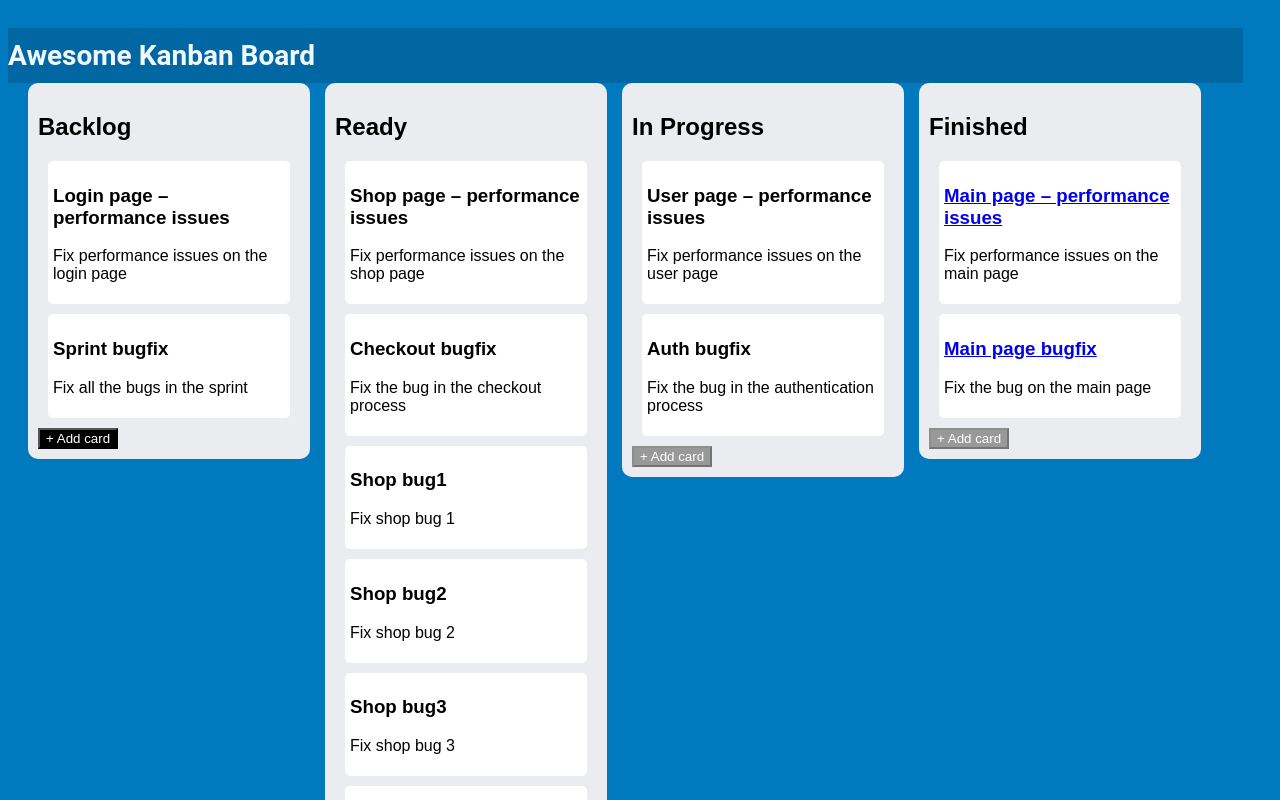
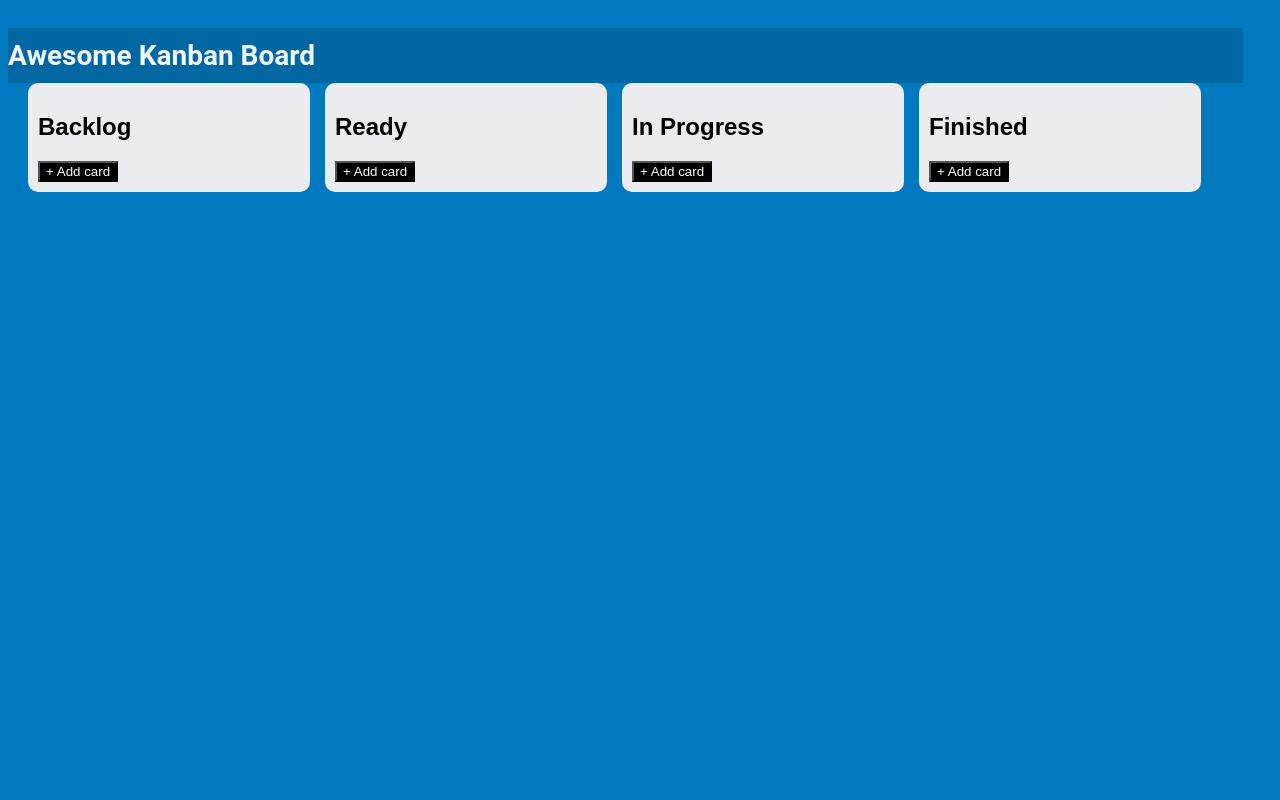
Before and after one commit to Youppi1989/Kanban-board, a React (Create React App) app: page / in a window 1280 px wide. Shown: the top 800 px of the page. Built offline with nearby package versions, Linux system fonts and the light colour scheme.

Commit message:
inprogress

```diff
--- a/src/App.js
+++ b/src/App.js
@@ -1,5 +1,5 @@
-import React from "react";
-import { BrowserRouter as Router, Route } from "react-router-dom";
+import React, { useState, useEffect } from "react";
+import { BrowserRouter as Router, Route, Link } from "react-router-dom";
 
 import "./App.css";
 import Backlog from "./components/Backlog.js";
@@ -9,6 +9,35 @@ import Finished from "./components/Finished.js";
 import TaskDetail from "./components/TaskDetail.js";
 
 const App = () => {
+  const [tasks, setTasks] = useState([]);
+
+  useEffect(() => {
+    const storedTasks = JSON.parse(localStorage.getItem("tasks"));
+    if (storedTasks) {
+      setTasks(storedTasks);
+    }
+  }, []);
+
+  useEffect(() => {
+    localStorage.setItem("tasks", JSON.stringify(tasks));
+  }, [tasks]);
+
+  const handleAddTask = (task, type) => {
+    setTasks((prevTasks) => [...prevTasks, { ...task, type }]);
+  };
+
+  const handleMoveTask = (taskId, target) => {
+    setTasks((prevTasks) =>
+      prevTasks.map((task) =>
+        task.id === taskId ? { ...task, type: target } : task
+      )
+    );
+  };
+
+  const handleDeleteTask = (taskId) => {
+    setTasks((prevTasks) => prevTasks.filter((task) => task.id !== taskId));
+  };
+
   return (
     <Router>
       <div className="container">
@@ -18,25 +47,42 @@ const App = () => {
         <div className="row-container">
           <div className="flex-item">
             <div className="column">
-              <Backlog />
+              <Backlog
+                tasks={tasks.filter((task) => task.type === "backlog")}
+                onAddTask={handleAddTask}
+              />
             </div>
           </div>
           <div className="flex-item">
             <div className="column">
-              <Ready />
+              <Ready
+                tasks={tasks.filter((task) => task.type === "ready")}
+                onAddTask={handleAddTask}
+                onMoveTask={handleMoveTask}
+              />
             </div>
           </div>
           <div className="flex-item">
             <div className="column">
-              <InProgress />
+              <InProgress
+                tasks={tasks.filter((task) => task.type === "inProgress")}
+                onAddTask={handleAddTask}
+                onMoveTask={handleMoveTask}
+              />
             </div>
           </div>
           <div className="flex-item">
             <div className="column">
-              <Finished />
+              <Finished
+                tasks={tasks.filter((task) => task.type === "finished")}
+                onAddTask={handleAddTask}
+                onMoveTask={handleMoveTask}
+                onDeleteTask={handleDeleteTask}
+              />
             </div>
           </div>
         </div>
+        <Route path="/tasks/:taskId" component={TaskDetail} />
       </div>
     </Router>
   );
--- a/src/components/Backlog.js
+++ b/src/components/Backlog.js
@@ -1,27 +1,8 @@
 import React, { useState } from "react";
 
-const Backlog = () => {
-  const [backlogTasks, setBacklogTasks] = useState([]);
+const Backlog = ({ tasks, onAddTask }) => {
   const [newTaskName, setNewTaskName] = useState("");
   const [isAddingTask, setIsAddingTask] = useState(false);
-
-  const dataMock = [
-    {
-      title: "backlog",
-      issues: [
-        {
-          id: "12345",
-          name: "Login page – performance issues",
-          description: "Fix performance issues on the login page",
-        },
-        {
-          id: "54321",
-          name: "Sprint bugfix",
-          description: "Fix all the bugs in the sprint",
-        },
-      ],
-    },
-  ];
 
   const handleAddCard = () => {
     setIsAddingTask(true);
@@ -38,7 +19,7 @@ const Backlog = () => {
         name: newTaskName,
         description: "",
       };
-      setBacklogTasks((prevTasks) => [...prevTasks, newTask]);
+      onAddTask(newTask, "backlog");
     }
     setNewTaskName("");
     setIsAddingTask(false);
@@ -47,13 +28,7 @@ const Backlog = () => {
   return (
     <div>
       <h2>Backlog</h2>
-      {backlogTasks.map((task) => (
-        <div className="card" key={task.id}>
-          <h3>{task.name}</h3>
-          <p>{task.description || "This task has no description"}</p>
-        </div>
-      ))}
-      {dataMock[0].issues.map((task) => (
+      {tasks.map((task) => (
         <div className="card" key={task.id}>
           <h3>{task.name}</h3>
           <p>{task.description || "This task has no description"}</p>
--- a/src/components/Finished.js
+++ b/src/components/Finished.js
@@ -1,73 +1,60 @@
 import React, { useState } from "react";
 import { Link } from "react-router-dom";
 
-const Finished = () => {
-  const [finishedTasks, setFinishedTasks] = useState([]);
-  const [inProgressTasks, setInProgressTasks] = useState([]);
-
-  const dataMock = [
-    {
-      title: "ready",
-      issues: [
-        {
-          id: "98765",
-          name: "Main page – performance issues",
-          description: "Fix performance issues on the main page",
-        },
-        {
-          id: "98766",
-          name: "Main page bugfix",
-          description: "Fix the bug on the main page",
-        },
-      ],
-    },
-  ];
+const Finished = ({ tasks, onAddTask, onMoveTask, onDeleteTask }) => {
+  const [newTaskName, setNewTaskName] = useState("");
+  const [isAddingTask, setIsAddingTask] = useState(false);
 
   const handleAddCard = () => {
-    if (inProgressTasks.length === 0) {
-      return;
+    setIsAddingTask(true);
+  };
+
+  const handleInputChange = (event) => {
+    setNewTaskName(event.target.value);
+  };
+
+  const handleSubmit = () => {
+    if (newTaskName.trim() !== "") {
+      const newTask = {
+        id: Date.now().toString(),
+        name: newTaskName,
+        description: "",
+      };
+      onAddTask(newTask, "finished");
     }
-    const selectedTask = prompt(
-      "Select a task from the in progress list:\n" +
-        inProgressTasks.map((task) => task.name).join("\n")
-    );
-
-    if (selectedTask) {
-      const task = inProgressTasks.find((task) => task.name === selectedTask);
-      setFinishedTasks((prevTasks) => [...prevTasks, task]);
-      setInProgressTasks((prevTasks) =>
-        prevTasks.filter((task) => task.name !== selectedTask)
-      );
-    }
+    setNewTaskName("");
+    setIsAddingTask(false);
   };
 
   const handleDeleteCard = (taskId) => {
-    setFinishedTasks((prevTasks) =>
-      prevTasks.filter((task) => task.id !== taskId)
-    );
+    onDeleteTask(taskId);
   };
 
   return (
     <div>
       <h2>Finished</h2>
-      {finishedTasks.map((task) => (
+      {tasks.map((task) => (
         <div className="card" key={task.id}>
           <h3>{task.name}</h3>
           <p>{task.description || "This task has no description"}</p>
           <button onClick={() => handleDeleteCard(task.id)}>Delete</button>
         </div>
       ))}
-      {dataMock[0].issues.map((task) => (
-        <div className="card" key={task.id}>
-          <h3>
-            <Link to={`/tasks/${task.id}`}>{task.name}</Link>
-          </h3>
-          <p>{task.description || "This task has no description"}</p>
+      {isAddingTask ? (
+        <div className="card">
+          <input
+            type="text"
+            value={newTaskName}
+            onChange={handleInputChange}
+            placeholder="Enter task name"
+          />
+          <button onClick={handleSubmit} disabled={newTaskName.trim() === ""}>
+            Submit
+          </button>
         </div>
-      ))}
-      <button onClick={handleAddCard} disabled={inProgressTasks.length === 0}>
-        + Add card
-      </button>
+      ) : (
+        <button onClick={handleAddCard}>+ Add card</button>
+      )}
     </div>
   );
 };
--- a/src/components/InProgress.js
+++ b/src/components/InProgress.js
@@ -1,71 +1,61 @@
 import React, { useState } from "react";
 
-const InProgress = () => {
-  const [inProgressTasks, setInProgressTasks] = useState([]);
-  const [readyTasks, setReadyTasks] = useState([]);
-
-  const dataMock = [
-    {
-      title: "inProgress",
-      issues: [
-        {
-          id: "67892",
-          name: "User page – performance issues",
-          description: "Fix performance issues on the user page",
-        },
-        {
-          id: "67893",
-          name: "Auth bugfix",
-          description: "Fix the bug in the authentication process",
-        },
-      ],
-    },
-  ];
+const InProgress = ({ tasks, onAddTask, onMoveTask }) => {
+  const [newTaskName, setNewTaskName] = useState("");
+  const [isAddingTask, setIsAddingTask] = useState(false);
 
   const handleAddCard = () => {
-    if (readyTasks.length === 0) {
-      return;
-    }
-
-    const selectedTask = prompt(
-      "Select a task from the ready list:\n" +
-        readyTasks.map((task) => task.name).join("\n")
-    );
-
-    if (selectedTask) {
-      const task = readyTasks.find((task) => task.name === selectedTask);
-      setInProgressTasks((prevTasks) => [...prevTasks, task]);
-      setReadyTasks((prevTasks) =>
-        prevTasks.filter((task) => task.name !== selectedTask)
-      );
-    }
+    setIsAddingTask(true);
   };
 
-  const handleDeleteCard = (taskId) => {
-    setInProgressTasks((prevTasks) =>
-      prevTasks.filter((task) => task.id !== taskId)
-    );
+  const handleInputChange = (event) => {
+    setNewTaskName(event.target.value);
+  };
+
+  const handleSubmit = () => {
+    if (newTaskName.trim() !== "") {
+      const newTask = {
+        id: Date.now().toString(),
+        name: newTaskName,
+        description: "",
+      };
+      onAddTask(newTask, "inProgress");
+    }
+    setNewTaskName("");
+    setIsAddingTask(false);
+  };
+
+  const handleMoveCard = (taskId) => {
+    onMoveTask(taskId, "finished");
   };
 
   return (
     <div>
       <h2>In Progress</h2>
-      {inProgressTasks.map((task) => (
+      {tasks.map((task) => (
         <div className="card" key={task.id}>
           <h3>{task.name}</h3>
           <p>{task.description || "This task has no description"}</p>
-          <button onClick={() => handleDeleteCard(task.id)}>Delete</button>
+          <button onClick={() => handleMoveCard(task.id)}>
+            Move to Finished
+          </button>
         </div>
       ))}
-      {dataMock[0].issues.map((task) => (
-        <div className="card" key={task.id}>
-          <h3>{task.name}</h3>
-          <p>{task.description || "This task has no description"}</p>
+      {isAddingTask ? (
+        <div className="card">
+          <input
+            type="text"
+            value={newTaskName}
+            onChange={handleInputChange}
+            placeholder="Enter task name"
+          />
+          <button onClick={handleSubmit} disabled={newTaskName.trim() === ""}>
+            Submit
+          </button>
         </div>
-      ))}
-      <button onClick={handleAddCard} disabled={readyTasks.length === 0}>
-        + Add card
-      </button>
+      ) : (
+        <button onClick={handleAddCard}>+ Add card</button>
+      )}
     </div>
   );
 };
--- a/src/components/Ready.js
+++ b/src/components/Ready.js
@@ -1,112 +1,61 @@
 import React, { useState } from "react";
 
-const Ready = () => {
-  const [readyTasks, setReadyTasks] = useState([]);
-  const [backlogTasks, setBacklogTasks] = useState([]);
-
-  const dataMock = [
-    {
-      title: "ready",
-      issues: [
-        {
-          id: "67890",
-          name: "Shop page – performance issues",
-          description: "Fix performance issues on the shop page",
-        },
-        {
-          id: "09876",
-          name: "Checkout bugfix",
-          description: "Fix the bug in the checkout process",
-        },
-        {
-          id: "54321",
-          name: "Shop bug1",
-          description: "Fix shop bug 1",
-        },
-        {
-          id: "12345",
-          name: "Shop bug2",
-          description: "Fix shop bug 2",
-        },
-        {
-          id: "13579",
-          name: "Shop bug3",
-          description: "Fix shop bug 3",
-        },
-        {
-          id: "24680",
-          name: "Shop bug4",
-          description: "Fix shop bug 4",
-        },
-        {
-          id: "86420",
-          name: "Shop bug5",
-          description: "Fix shop bug 5",
-        },
-        {
-          id: "13579",
-          name: "Shop bug6",
-          description: "Fix shop bug 6",
-        },
-        {
-          id: "67891",
-          name: "Shop page – performance issues",
-          description: "Fix performance issues on the shop page",
-        },
-      ],
-    },
-  ];
+const Ready = ({ tasks, onAddTask, onMoveTask }) => {
+  const [newTaskName, setNewTaskName] = useState("");
+  const [isAddingTask, setIsAddingTask] = useState(false);
 
   const handleAddCard = () => {
-    if (backlogTasks.length === 0) {
-      return;
-    }
-
-    const selectedTask = prompt(
-      "Select a task from the backlog:\n" +
-        backlogTasks.map((task) => task.name).join("\n")
-    );
-
-    if (selectedTask) {
-      const task = backlogTasks.find((task) => task.name === selectedTask);
-      setReadyTasks((prevTasks) => [...prevTasks, task]);
-      setBacklogTasks((prevTasks) =>
-        prevTasks.filter((task) => task.name !== selectedTask)
-      );
-    }
+    setIsAddingTask(true);
   };
 
-  const handleDeleteCard = (taskId) => {
-    setReadyTasks((prevTasks) =>
-      prevTasks.filter((task) => task.id !== taskId)
-    );
+  const handleInputChange = (event) => {
+    setNewTaskName(event.target.value);
+  };
+
+  const handleSubmit = () => {
+    if (newTaskName.trim() !== "") {
+      const newTask = {
+        id: Date.now().toString(),
+        name: newTaskName,
+        description: "",
+      };
+      onAddTask(newTask, "ready");
+    }
+    setNewTaskName("");
+    setIsAddingTask(false);
+  };
+
+  const handleMoveCard = (taskId) => {
+    onMoveTask(taskId, "inProgress");
   };
 
   return (
     <div>
       <h2>Ready</h2>
-      {readyTasks.map((task) => (
+      {tasks.map((task) => (
         <div className="card" key={task.id}>
           <h3>{task.name}</h3>
           <p>{task.description || "This task has no description"}</p>
-          <button onClick={() => handleDeleteCard(task.id)}>Delete</button>
+          <button onClick={() => handleMoveCard(task.id)}>
+            Move to In Progress
+          </button>
         </div>
       ))}
-      {dataMock[0].issues.map((task, index) => (
-        <div className="card" key={`${task.id}-${index}`}>
-          <h3>{task.name}</h3>
-          <p>{task.description || "This task has no description"}</p>
+      {isAddingTask ? (
+        <div className="card">
+          <input
+            type="text"
+            value={newTaskName}
+            onChange={handleInputChange}
+            placeholder="Enter task name"
+          />
+          <button onClick={handleSubmit} disabled={newTaskName.trim() === ""}>
+            Submit
+          </button>
         </div>
-      ))}
-      <button
-        onClick={handleAddCard}
-        disabled={backlogTasks.length === 0}
-        style={{
-          cursor: backlogTasks.length === 0 ? "not-allowed" : "pointer",
-        }}
-      >
-        {backlogTasks.length === 0 ? "No tasks in Backlog" : "+ Add card"}
-      </button>
+      ) : (
+        <button onClick={handleAddCard}>+ Add card</button>
+      )}
     </div>
   );
 };
```
